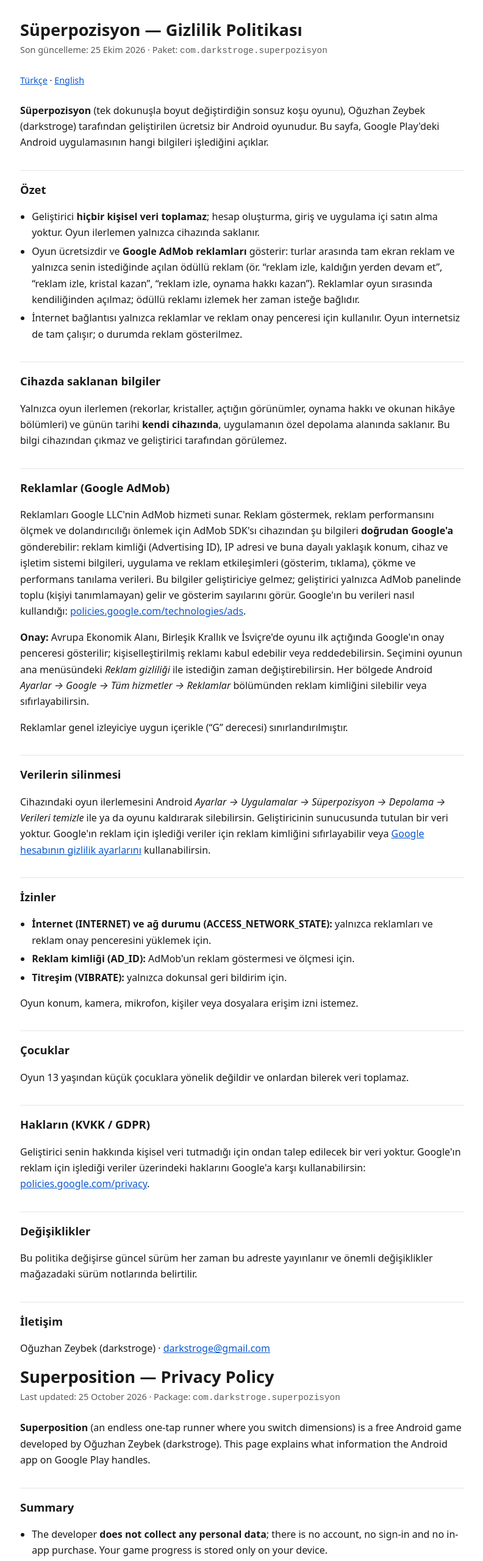
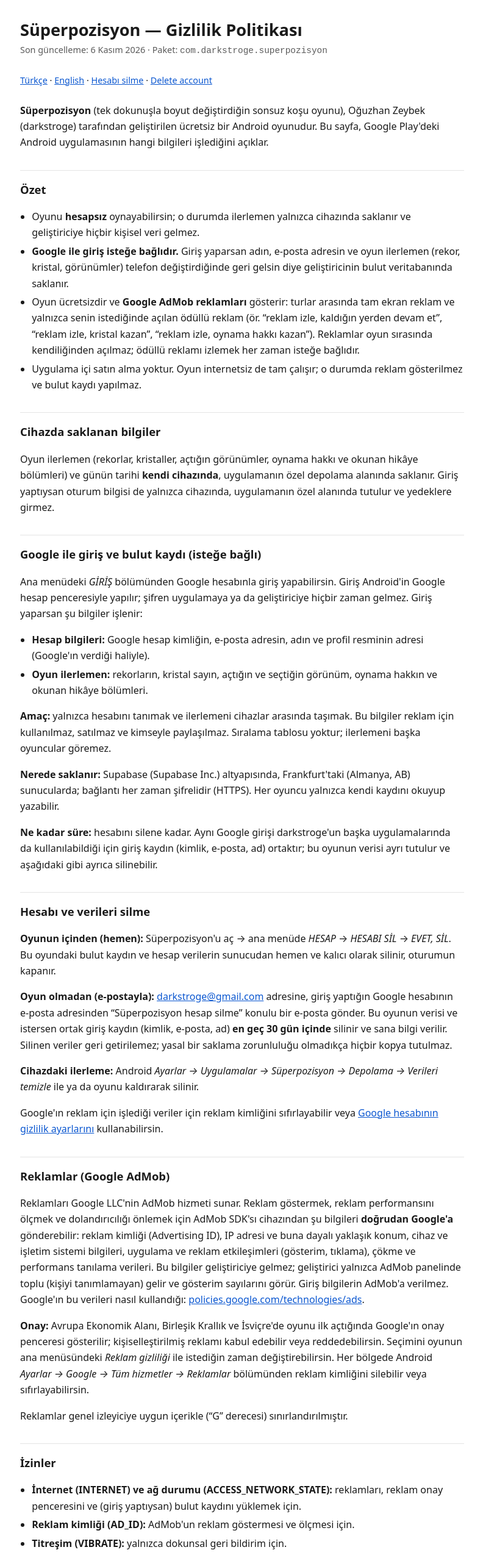
Before and after one commit to oguzhanzeybek/gizlilik, a plain HTML site: page superpozisyon/index.html in a window 1280 px wide. Shown: the top 2560 px of the page at 61% size, without its empty margins (243-1035 px from the left). Drawn offline with Linux system fonts and the light colour scheme.

Commit message:
feat(superpozisyon): istege bagli Google girisi, bulut kaydi ve hesap silme bolumu

```diff
--- a/superpozisyon/index.html
+++ b/superpozisyon/index.html
@@ -8,33 +8,47 @@
 </head>
 <body><main>
 <h1>Süperpozisyon — Gizlilik Politikası</h1>
-<p class="meta">Son güncelleme: 25 Ekim 2026 · Paket: <code>com.darkstroge.superpozisyon</code></p>
-<nav class="lang"><a href="#tr">Türkçe</a> · <a href="#en">English</a></nav>
+<p class="meta">Son güncelleme: 6 Kasım 2026 · Paket: <code>com.darkstroge.superpozisyon</code></p>
+<nav class="lang"><a href="#tr">Türkçe</a> · <a href="#en">English</a> · <a href="#hesap-silme">Hesabı silme</a> · <a href="#delete-account">Delete account</a></nav>
 
 <section id="tr" lang="tr">
 <p><strong>Süperpozisyon</strong> (tek dokunuşla boyut değiştirdiğin sonsuz koşu oyunu), Oğuzhan Zeybek (darkstroge) tarafından geliştirilen ücretsiz bir Android oyunudur. Bu sayfa, Google Play'deki Android uygulamasının hangi bilgileri işlediğini açıklar.</p>
 
 <h2>Özet</h2>
 <ul>
-<li>Geliştirici <strong>hiçbir kişisel veri toplamaz</strong>; hesap oluşturma, giriş ve uygulama içi satın alma yoktur. Oyun ilerlemen yalnızca cihazında saklanır.</li>
+<li>Oyunu <strong>hesapsız</strong> oynayabilirsin; o durumda ilerlemen yalnızca cihazında saklanır ve geliştiriciye hiçbir kişisel veri gelmez.</li>
+<li><strong>Google ile giriş isteğe bağlıdır.</strong> Giriş yaparsan adın, e-posta adresin ve oyun ilerlemen (rekor, kristal, görünümler) telefon değiştirdiğinde geri gelsin diye geliştiricinin bulut veritabanında saklanır.</li>
 <li>Oyun ücretsizdir ve <strong>Google AdMob reklamları</strong> gösterir: turlar arasında tam ekran reklam ve yalnızca senin istediğinde açılan ödüllü reklam (ör. “reklam izle, kaldığın yerden devam et”, “reklam izle, kristal kazan”, “reklam izle, oynama hakkı kazan”). Reklamlar oyun sırasında kendiliğinden açılmaz; ödüllü reklamı izlemek her zaman isteğe bağlıdır.</li>
-<li>İnternet bağlantısı yalnızca reklamlar ve reklam onay penceresi için kullanılır. Oyun internetsiz de tam çalışır; o durumda reklam gösterilmez.</li>
+<li>Uygulama içi satın alma yoktur. Oyun internetsiz de tam çalışır; o durumda reklam gösterilmez ve bulut kaydı yapılmaz.</li>
 </ul>
 
 <h2>Cihazda saklanan bilgiler</h2>
-<p>Yalnızca oyun ilerlemen (rekorlar, kristaller, açtığın görünümler, oynama hakkı ve okunan hikâye bölümleri) ve günün tarihi <strong>kendi cihazında</strong>, uygulamanın özel depolama alanında saklanır. Bu bilgi cihazından çıkmaz ve geliştirici tarafından görülemez.</p>
+<p>Oyun ilerlemen (rekorlar, kristaller, açtığın görünümler, oynama hakkı ve okunan hikâye bölümleri) ve günün tarihi <strong>kendi cihazında</strong>, uygulamanın özel depolama alanında saklanır. Giriş yaptıysan oturum bilgisi de yalnızca cihazında, uygulamanın özel alanında tutulur ve yedeklere girmez.</p>
+
+<h2>Google ile giriş ve bulut kaydı (isteğe bağlı)</h2>
+<p>Ana menüdeki <em>GİRİŞ</em> bölümünden Google hesabınla giriş yapabilirsin. Giriş Android'in Google hesap penceresiyle yapılır; şifren uygulamaya ya da geliştiriciye hiçbir zaman gelmez. Giriş yaparsan şu bilgiler işlenir:</p>
+<ul>
+<li><strong>Hesap bilgileri:</strong> Google hesap kimliğin, e-posta adresin, adın ve profil resminin adresi (Google'ın verdiği haliyle).</li>
+<li><strong>Oyun ilerlemen:</strong> rekorların, kristal sayın, açtığın ve seçtiğin görünüm, oynama hakkın ve okunan hikâye bölümleri.</li>
+</ul>
+<p><strong>Amaç:</strong> yalnızca hesabını tanımak ve ilerlemeni cihazlar arasında taşımak. Bu bilgiler reklam için kullanılmaz, satılmaz ve kimseyle paylaşılmaz. Sıralama tablosu yoktur; ilerlemeni başka oyuncular göremez.</p>
+<p><strong>Nerede saklanır:</strong> Supabase (Supabase Inc.) altyapısında, Frankfurt'taki (Almanya, AB) sunucularda; bağlantı her zaman şifrelidir (HTTPS). Her oyuncu yalnızca kendi kaydını okuyup yazabilir.</p>
+<p><strong>Ne kadar süre:</strong> hesabını silene kadar. Aynı Google girişi darkstroge'un başka uygulamalarında da kullanılabildiği için giriş kaydın (kimlik, e-posta, ad) ortaktır; bu oyunun verisi ayrı tutulur ve aşağıdaki gibi ayrıca silinebilir.</p>
+
+<h2 id="hesap-silme">Hesabı ve verileri silme</h2>
+<p><strong>Oyunun içinden (hemen):</strong> Süperpozisyon'u aç → ana menüde <em>HESAP</em> → <em>HESABI SİL</em> → <em>EVET, SİL</em>. Bu oyundaki bulut kaydın ve hesap verilerin sunucudan hemen ve kalıcı olarak silinir, oturumun kapanır.</p>
+<p><strong>Oyun olmadan (e-postayla):</strong> <a href="mailto:darkstroge@gmail.com?subject=S%C3%BCperpozisyon%20hesap%20silme">darkstroge@gmail.com</a> adresine, giriş yaptığın Google hesabının e-posta adresinden “Süperpozisyon hesap silme” konulu bir e-posta gönder. Bu oyunun verisi ve istersen ortak giriş kaydın (kimlik, e-posta, ad) <strong>en geç 30 gün içinde</strong> silinir ve sana bilgi verilir. Silinen veriler geri getirilemez; yasal bir saklama zorunluluğu olmadıkça hiçbir kopya tutulmaz.</p>
+<p><strong>Cihazdaki ilerleme:</strong> Android <em>Ayarlar → Uygulamalar → Süperpozisyon → Depolama → Verileri temizle</em> ile ya da oyunu kaldırarak silinir.</p>
+<p>Google'ın reklam için işlediği veriler için reklam kimliğini sıfırlayabilir veya <a href="https://myaccount.google.com/data-and-privacy">Google hesabının gizlilik ayarlarını</a> kullanabilirsin.</p>
 
 <h2>Reklamlar (Google AdMob)</h2>
-<p>Reklamları Google LLC'nin AdMob hizmeti sunar. Reklam göstermek, reklam performansını ölçmek ve dolandırıcılığı önlemek için AdMob SDK'sı cihazından şu bilgileri <strong>doğrudan Google'a</strong> gönderebilir: reklam kimliği (Advertising ID), IP adresi ve buna dayalı yaklaşık konum, cihaz ve işletim sistemi bilgileri, uygulama ve reklam etkileşimleri (gösterim, tıklama), çökme ve performans tanılama verileri. Bu bilgiler geliştiriciye gelmez; geliştirici yalnızca AdMob panelinde toplu (kişiyi tanımlamayan) gelir ve gösterim sayılarını görür. Google'ın bu verileri nasıl kullandığı: <a href="https://policies.google.com/technologies/ads">policies.google.com/technologies/ads</a>.</p>
+<p>Reklamları Google LLC'nin AdMob hizmeti sunar. Reklam göstermek, reklam performansını ölçmek ve dolandırıcılığı önlemek için AdMob SDK'sı cihazından şu bilgileri <strong>doğrudan Google'a</strong> gönderebilir: reklam kimliği (Advertising ID), IP adresi ve buna dayalı yaklaşık konum, cihaz ve işletim sistemi bilgileri, uygulama ve reklam etkileşimleri (gösterim, tıklama), çökme ve performans tanılama verileri. Bu bilgiler geliştiriciye gelmez; geliştirici yalnızca AdMob panelinde toplu (kişiyi tanımlamayan) gelir ve gösterim sayılarını görür. Giriş bilgilerin AdMob'a verilmez. Google'ın bu verileri nasıl kullandığı: <a href="https://policies.google.com/technologies/ads">policies.google.com/technologies/ads</a>.</p>
 <p><strong>Onay:</strong> Avrupa Ekonomik Alanı, Birleşik Krallık ve İsviçre'de oyunu ilk açtığında Google'ın onay penceresi gösterilir; kişiselleştirilmiş reklamı kabul edebilir veya reddedebilirsin. Seçimini oyunun ana menüsündeki <em>Reklam gizliliği</em> ile istediğin zaman değiştirebilirsin. Her bölgede Android <em>Ayarlar → Google → Tüm hizmetler → Reklamlar</em> bölümünden reklam kimliğini silebilir veya sıfırlayabilirsin.</p>
 <p>Reklamlar genel izleyiciye uygun içerikle (“G” derecesi) sınırlandırılmıştır.</p>
 
-<h2>Verilerin silinmesi</h2>
-<p>Cihazındaki oyun ilerlemesini Android <em>Ayarlar → Uygulamalar → Süperpozisyon → Depolama → Verileri temizle</em> ile ya da oyunu kaldırarak silebilirsin. Geliştiricinin sunucusunda tutulan bir veri yoktur. Google'ın reklam için işlediği veriler için reklam kimliğini sıfırlayabilir veya <a href="https://myaccount.google.com/data-and-privacy">Google hesabının gizlilik ayarlarını</a> kullanabilirsin.</p>
-
 <h2>İzinler</h2>
 <ul>
-<li><strong>İnternet (INTERNET) ve ağ durumu (ACCESS_NETWORK_STATE):</strong> yalnızca reklamları ve reklam onay penceresini yüklemek için.</li>
+<li><strong>İnternet (INTERNET) ve ağ durumu (ACCESS_NETWORK_STATE):</strong> reklamları, reklam onay penceresini ve (giriş yaptıysan) bulut kaydını yüklemek için.</li>
 <li><strong>Reklam kimliği (AD_ID):</strong> AdMob'un reklam göstermesi ve ölçmesi için.</li>
 <li><strong>Titreşim (VIBRATE):</strong> yalnızca dokunsal geri bildirim için.</li>
 </ul>
@@ -44,7 +58,7 @@
 <p>Oyun 13 yaşından küçük çocuklara yönelik değildir ve onlardan bilerek veri toplamaz.</p>
 
 <h2>Hakların (KVKK / GDPR)</h2>
-<p>Geliştirici senin hakkında kişisel veri tutmadığı için ondan talep edilecek bir veri yoktur. Google'ın reklam için işlediği veriler üzerindeki haklarını Google'a karşı kullanabilirsin: <a href="https://policies.google.com/privacy">policies.google.com/privacy</a>.</p>
+<p>Giriş yaptıysan, hakkında tutulan verilere erişme, düzeltilmesini, taşınmasını veya silinmesini isteme ve işlenmesine itiraz etme hakkın vardır. Bunun için <a href="mailto:darkstroge@gmail.com">darkstroge@gmail.com</a> adresine yaz; en geç 30 gün içinde yanıt verilir. Veri sorumlusu: Oğuzhan Zeybek (darkstroge). İşleme dayanağı, giriş yapmayı seçtiğinde verdiğin rızadır ve senin isteğinle sunulan bulut kaydı hizmetidir. Ayrıca bulunduğun ülkenin veri koruma kurumuna (Türkiye'de KVKK) şikâyette bulunabilirsin. Google'ın reklam için işlediği veriler üzerindeki haklarını Google'a karşı kullanabilirsin: <a href="https://policies.google.com/privacy">policies.google.com/privacy</a>.</p>
 
 <h2>Değişiklikler</h2>
 <p>Bu politika değişirse güncel sürüm her zaman bu adreste yayınlanır ve önemli değişiklikler mağazadaki sürüm notlarında belirtilir.</p>
@@ -55,30 +69,44 @@
 
 <section id="en" lang="en">
 <h1>Superposition — Privacy Policy</h1>
-<p class="meta">Last updated: 25 October 2026 · Package: <code>com.darkstroge.superpozisyon</code></p>
+<p class="meta">Last updated: 6 November 2026 · Package: <code>com.darkstroge.superpozisyon</code></p>
 <p><strong>Superposition</strong> (an endless one-tap runner where you switch dimensions) is a free Android game developed by Oğuzhan Zeybek (darkstroge). This page explains what information the Android app on Google Play handles.</p>
 
 <h2>Summary</h2>
 <ul>
-<li>The developer <strong>does not collect any personal data</strong>; there is no account, no sign-in and no in-app purchase. Your game progress is stored only on your device.</li>
+<li>You can play <strong>without an account</strong>; then your progress stays only on your device and no personal data reaches the developer.</li>
+<li><strong>Google sign-in is optional.</strong> If you sign in, your name, email address and game progress (best scores, crystals, looks) are stored in the developer's cloud database so they come back when you change phones.</li>
 <li>The game is free and shows <strong>Google AdMob ads</strong>: full-screen ads between runs and rewarded ads that open only when you choose (e.g. “watch an ad to continue”, “watch an ad, earn crystals”, “watch an ad for extra plays”). Ads never open on their own during play; rewarded ads are always optional.</li>
-<li>The internet connection is used only for ads and the ad consent form. The game works fully offline; in that case no ads are shown.</li>
+<li>There are no in-app purchases. The game works fully offline; then no ads are shown and nothing is saved to the cloud.</li>
 </ul>
 
 <h2>Data stored on your device</h2>
-<p>Only your game progress (best scores, crystals, unlocked looks, plays left and story chapters read) and the current date are stored <strong>on your own device</strong>, in the app's private storage. This never leaves your device and cannot be seen by the developer.</p>
+<p>Your game progress (best scores, crystals, unlocked looks, plays left and story chapters read) and the current date are stored <strong>on your own device</strong>, in the app's private storage. If you signed in, the session is also kept only on your device, in private app storage, and is excluded from backups.</p>
+
+<h2>Google sign-in and cloud save (optional)</h2>
+<p>You can sign in with your Google account from <em>GİRİŞ</em> (Sign in) on the main menu. Sign-in uses Android's Google account sheet; your password never reaches the app or the developer. If you sign in, the following is processed:</p>
+<ul>
+<li><strong>Account data:</strong> your Google account ID, email address, name and profile picture URL (as provided by Google).</li>
+<li><strong>Game progress:</strong> your best scores, crystal count, unlocked and selected looks, plays left and story chapters read.</li>
+</ul>
+<p><strong>Purpose:</strong> only to recognise your account and move your progress between devices. This data is not used for advertising, is not sold and is not shared with anyone. There is no leaderboard; other players cannot see your progress.</p>
+<p><strong>Where:</strong> on Supabase (Supabase Inc.) infrastructure, on servers in Frankfurt (Germany, EU); the connection is always encrypted (HTTPS). Each player can only read and write their own record.</p>
+<p><strong>How long:</strong> until you delete your account. The same Google sign-in may be used by other darkstroge apps, so your sign-in record (ID, email, name) is shared; this game's data is kept separately and can be deleted on its own as described below.</p>
+
+<h2 id="delete-account">Deleting your account and data</h2>
+<p><strong>In the game (immediately):</strong> open Süperpozisyon → <em>HESAP</em> (Account) on the main menu → <em>HESABI SİL</em> (Delete account) → <em>EVET, SİL</em> (Yes, delete). Your cloud save and account data for this game are deleted from the server immediately and permanently, and you are signed out.</p>
+<p><strong>Without the game (by email):</strong> send an email with the subject “Süperpozisyon account deletion” to <a href="mailto:darkstroge@gmail.com?subject=S%C3%BCperpozisyon%20account%20deletion">darkstroge@gmail.com</a> from the email address of the Google account you signed in with. This game's data and, if you ask, your shared sign-in record (ID, email, name) are deleted <strong>within 30 days</strong> and you will be notified. Deleted data cannot be recovered; no copy is kept unless the law requires it.</p>
+<p><strong>Progress on your device:</strong> delete it via Android <em>Settings → Apps → Süperpozisyon → Storage → Clear data</em>, or by uninstalling the game.</p>
+<p>For data Google processes for ads, reset your advertising ID or use your <a href="https://myaccount.google.com/data-and-privacy">Google account privacy settings</a>.</p>
 
 <h2>Ads (Google AdMob)</h2>
-<p>Ads are served by Google LLC's AdMob service. To show ads, measure ad performance and prevent fraud, the AdMob SDK may send the following <strong>directly to Google</strong>: advertising ID, IP address and approximate location derived from it, device and operating system information, app and ad interactions (impressions, clicks), and crash and performance diagnostics. This information does not reach the developer; the developer only sees aggregated (non-identifying) revenue and impression counts in the AdMob dashboard. How Google uses this data: <a href="https://policies.google.com/technologies/ads">policies.google.com/technologies/ads</a>.</p>
+<p>Ads are served by Google LLC's AdMob service. To show ads, measure ad performance and prevent fraud, the AdMob SDK may send the following <strong>directly to Google</strong>: advertising ID, IP address and approximate location derived from it, device and operating system information, app and ad interactions (impressions, clicks), and crash and performance diagnostics. This information does not reach the developer; the developer only sees aggregated (non-identifying) revenue and impression counts in the AdMob dashboard. Your sign-in data is not given to AdMob. How Google uses this data: <a href="https://policies.google.com/technologies/ads">policies.google.com/technologies/ads</a>.</p>
 <p><strong>Consent:</strong> In the European Economic Area, the UK and Switzerland, Google's consent form is shown the first time you open the game; you can accept or refuse personalised ads. You can change your choice at any time with <em>Ad privacy</em> on the main menu. In every region you can delete or reset your advertising ID in Android <em>Settings → Google → All services → Ads</em>.</p>
 <p>Ads are limited to content suitable for general audiences (“G” rating).</p>
 
-<h2>Deleting your data</h2>
-<p>You can delete the game progress on your device via Android <em>Settings → Apps → Süperpozisyon → Storage → Clear data</em>, or by uninstalling the game. No data is kept on the developer's servers. For data Google processes for ads, reset your advertising ID or use your <a href="https://myaccount.google.com/data-and-privacy">Google account privacy settings</a>.</p>
-
 <h2>Permissions</h2>
 <ul>
-<li><strong>Internet (INTERNET) and network state (ACCESS_NETWORK_STATE):</strong> only to load ads and the ad consent form.</li>
+<li><strong>Internet (INTERNET) and network state (ACCESS_NETWORK_STATE):</strong> to load ads, the ad consent form and (if you signed in) your cloud save.</li>
 <li><strong>Advertising ID (AD_ID):</strong> so AdMob can show and measure ads.</li>
 <li><strong>Vibration (VIBRATE):</strong> only for haptic feedback.</li>
 </ul>
@@ -88,7 +116,7 @@
 <p>The game is not directed at children under 13 and does not knowingly collect data from them.</p>
 
 <h2>Your rights (GDPR / KVKK)</h2>
-<p>The developer holds no personal data about you, so there is nothing to request from the developer. You can exercise your rights over the data Google processes for ads with Google: <a href="https://policies.google.com/privacy">policies.google.com/privacy</a>.</p>
+<p>If you signed in, you have the right to access, correct, port or delete the data held about you and to object to its processing. Write to <a href="mailto:darkstroge@gmail.com">darkstroge@gmail.com</a>; you will get an answer within 30 days. Controller: Oğuzhan Zeybek (darkstroge). The legal basis is your consent when you choose to sign in and the cloud save service you request. You may also complain to your country's data protection authority. You can exercise your rights over the data Google processes for ads with Google: <a href="https://policies.google.com/privacy">policies.google.com/privacy</a>.</p>
 
 <h2>Changes</h2>
 <p>If this policy changes, the current version is always published at this address and significant changes are noted in the store release notes.</p>
```
